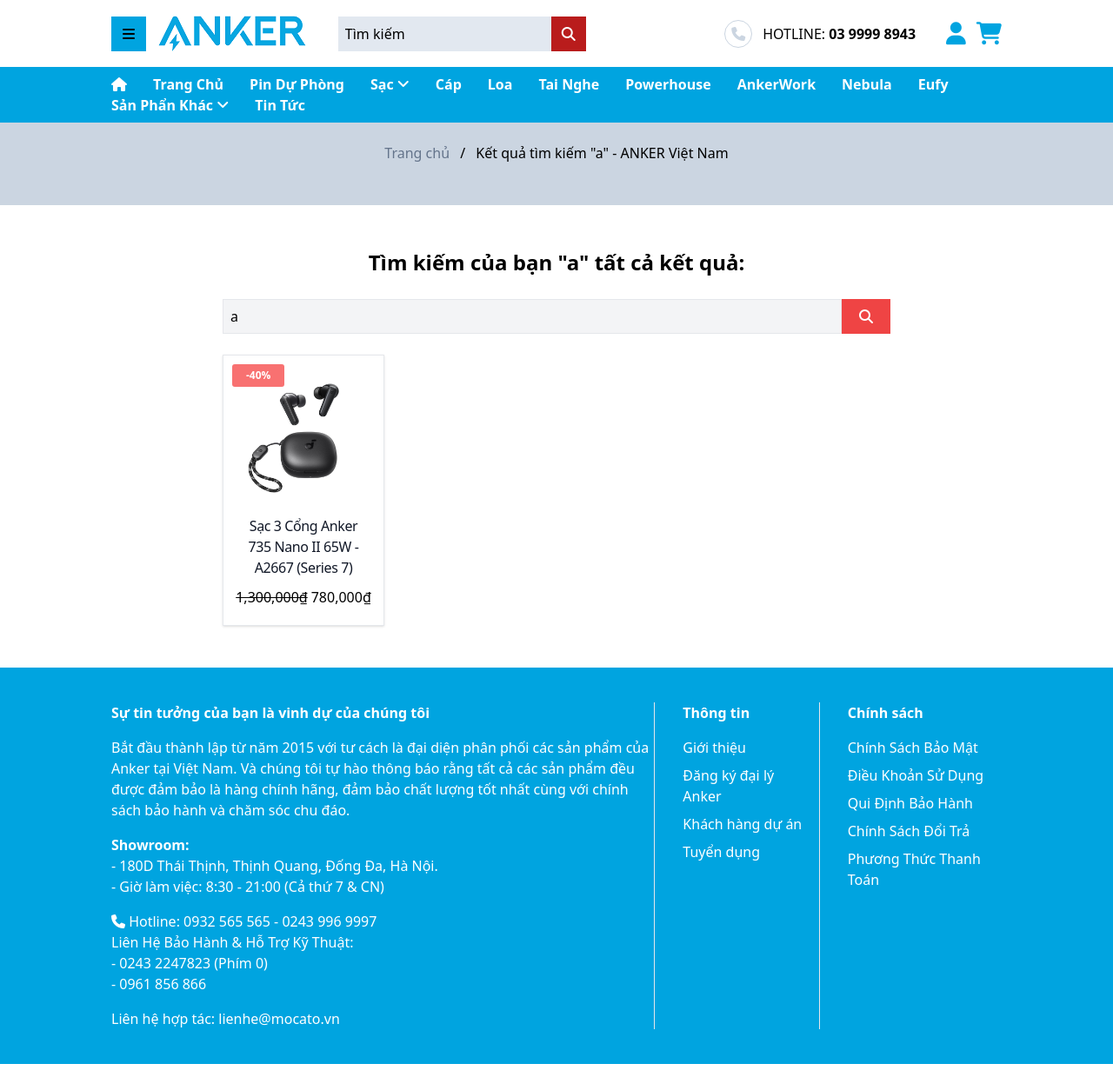
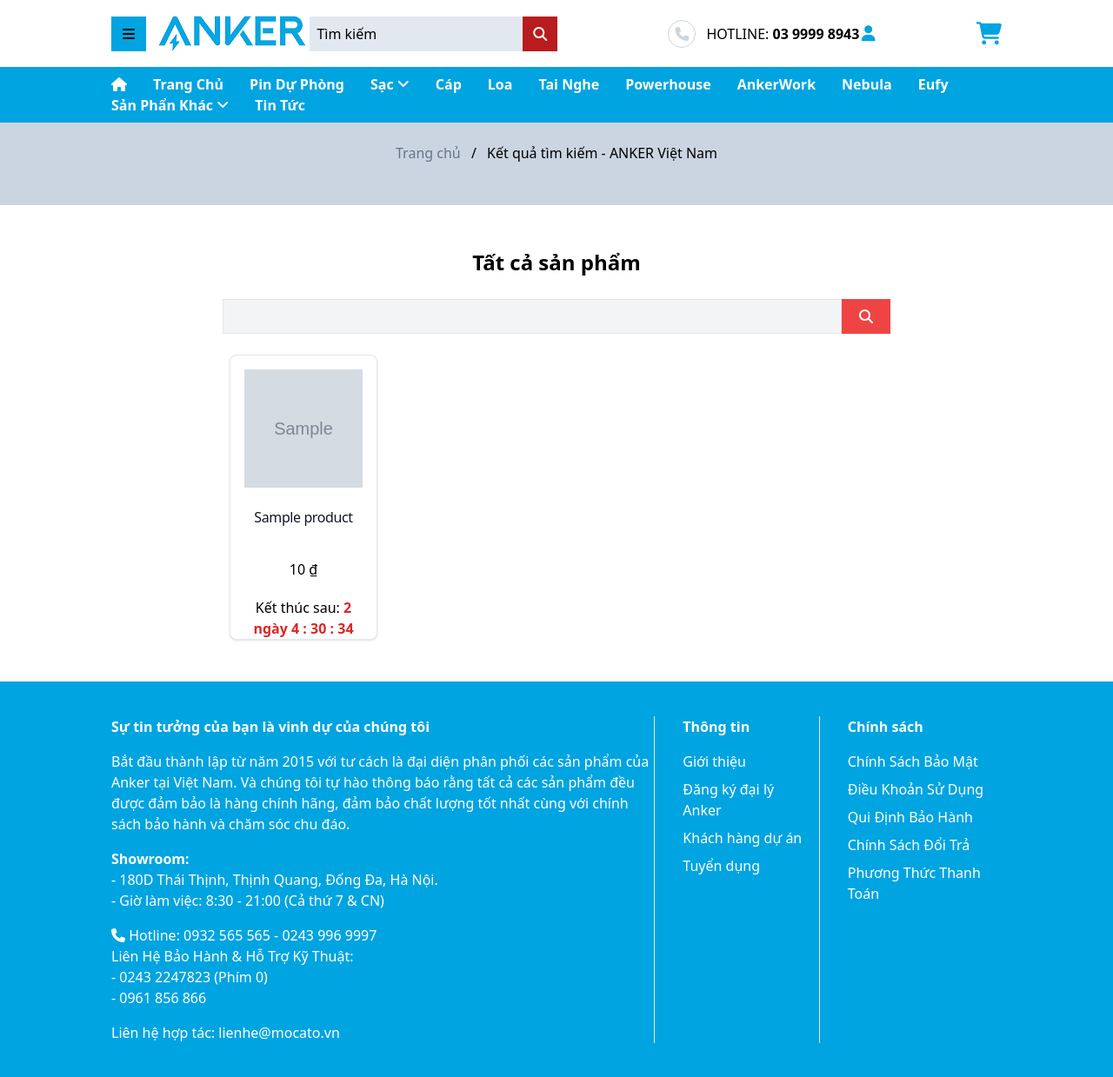
Before and after one commit to Doanhaiduy/AnkerShop_php_opensource, a PHP site: page /php/pages/search.php in a window 1280 px wide. Shown: the top 1239 px of the page at 87% size. Run offline with PHP 8.4, Linux system fonts and the light colour scheme; tables that the repository leaves empty or names only in its code hold one stand-in row (values such as "Sample post"); grey boxes marked "Sample" are stand-in pictures; some libraries are stand-ins or nearby versions.

Commit message:
feat: Implement a search page with a get method

```diff
--- a/php/controllers/Product.php
+++ b/php/controllers/Product.php
@@ -68,7 +68,7 @@
         $products = array();
         if ($result->num_rows > 0) {
             while ($row = $result->fetch_assoc()) {
-                $product = new Product($row['id'], $row['name'], $row['price'], $row['description'], $row['category_id'], $row['product_image'], $row['stock'], $row['discount']);
+                $product = new Product($row['id'], $row['name'], $row['price'], $row['description'], $row['category_id'], $row['product_image'], $row['stock']);
                 array_push($products, $product);
             }
         }
--- a/php/layout/header.php
+++ b/php/layout/header.php
@@ -24,7 +24,8 @@
             <?php echo BASE_URL; ?>
             "><img src="./assets//imgs/logo.webp" alt=""></a>
         </div>
-        <form action="/search.html" class="w-[40%]">
+        <form class="w-[40%]"
+            action="<?php echo BASE_URL . 'php/pages/search.php' ?>" method="get">
             <input type="text"
                 class="bg-slate-200 h-[40px] w-[60%] px-2 outline-none placeholder:text-black"
                 placeholder="Tìm kiếm" name="search">
@@ -47,8 +48,6 @@
                     <input type="submit" name="logout" value="Đăng Xuất">
                 </form>';
                 } else {
-
-
                     echo '<div class="w-full"><i class="fa-solid fa-user "></i></div>';
                     echo '<div class="absolute bg-white p-2 group-hover:block hidden w-full rounded-[8px]">';
                     echo '<a class="w-full" href="' . BASE_URL . 'php/pages/login.php">Đăng Nhập</a> <br>';
--- a/php/pages/cart.php
+++ b/php/pages/cart.php
@@ -9,6 +9,7 @@
 
 $cart = new CartController($conn);
 $userId = $_SESSION['user']['id'];
+$cartId = $_SESSION['user']['cart_id'];
 
 
 $cartProduct = $cart->getCartProducts($userId);
@@ -106,10 +107,8 @@
             </thead>
             <tbody>
                 <?php
-                $totalPrice = 0;
                 foreach ($cartProduct as $product) {
                     $productDetails = $productController->getProductById($product->getProduct());
-                    $totalPrice += $productDetails->getPrice() * $product->getQuantity();
                     cartItem($product->getId(), $productDetails->getName(), $productDetails->getPrice(), $productDetails->getImage(), $product->getQuantity());
                 } ?>
 
@@ -123,7 +122,7 @@
                     class="bg-gray-100 outline-none p-2"></textarea>
             </div>
             <div class="text-right">
-                <p class="">Tổng <strong class="text-[24px]"><?php echo $totalPrice ?>₫</strong></p>
+                <p class="">Tổng <strong class="text-[24px]"><?php echo $cart->getTotalPrice($cartId) ?>₫</strong></p>
                 <p class="my-2 italic text-[14px]">Giao hàng & tính thuế khi bán hàng
                 </p>
                 <div class="text-[14px]">
--- a/php/pages/search.php
+++ b/php/pages/search.php
@@ -1,3 +1,18 @@
+<?php
+require '../controllers/Product.php';
+require '../config/db.php';
+require '../utils/component.php';
+
+$productService = new ProductController($conn);
+$products = $productService->getAllProducts();
+
+
+if (isset($_GET['search'])) {
+    $search = $_GET['search'];
+    $products = $productService->getProductsBySearch($search);
+}
+?>
+
 <!DOCTYPE html>
 <html lang="en">
 
@@ -26,102 +41,41 @@
 <body>
     <!-- Layout -->
     <!-- Header -->
-    <div class="fixed top-0 left-0 right-0 bg-white z-10">
-        <div class="px-[10vw] flex justify-between items-center py-4">
-            <div class="flex items-center gap-3">
-                <div
-                    class="w-[40px] h-[40px] bg-primary flex items-center justify-center">
-                    <i class="fa-solid fa-bars"></i>
-                </div>
-                <a href="/"><img src="./assets//imgs/logo.webp" alt=""></a>
-            </div>
-            <form action="/search.html" class="w-[40%]">
-                <input type="text"
-                    class="bg-slate-200 h-[40px] w-[60%] px-2 outline-none placeholder:text-black"
-                    placeholder="Tìm kiếm">
-                <button
-                    class="bg-red-700 w-[40px] cursor-pointer ml-[-5px] h-[40px] text-[#fff]"><i
-                        class="fa-solid fa-magnifying-glass"></i></button>
-            </form>
-            <div class="flex items-center gap-3">
-                <div
-                    class="w-8 h-8 border-[1px] border-slate-300 text-slate-300  rounded-full flex items-center justify-center">
-                    <i class="fa-solid fa-phone"></i>
-                </div>
-                <p>HOTLINE: <strong>03 9999 8943</strong></p>
-            </div>
-            <div class="flex items-center gap-3">
-                <div class="text-primary text-[26px]">
-                    <i class="fa-solid fa-user"></i>
-                </div>
-                <div class="text-primary text-[26px]">
-                    <i class="fa-solid fa-cart-shopping"></i>
-                </div>
-            </div>
-        </div>
-        <!-- Menu -->
-        <div
-            class="px-[10vw] flex gap-x-[30px] items-center flex-wrap py-2 bg-primary text-white font-bold ">
-            <a href=""><i class="fa-solid fa-house"></i></a>
-            <a href="">Trang Chủ</i></a>
-            <a href="">Pin Dự Phòng</i></a>
-            <a href="">Sạc</i> <i class="fa-solid fa-angle-down"></i></a>
-            <a href="">Cáp</i></a>
-            <a href="">Loa</i></a>
-            <a href="">Tai Nghe</i></a>
-            <a href="">Powerhouse</i></a>
-            <a href="">AnkerWork</i></a>
-            <a href="">Nebula</i></a>
-            <a href="">Eufy</i></a>
-            <a href="">Sản Phẩn Khác</i> <i
-                    class="fa-solid fa-angle-down"></i></a>
-            <a href="">Tin Tức</i></a>
-        </div>
-    </div>
-    <!-- Test dev -->
+
+    <?php include '../layout/header.php'; ?>
 
     <!-- /search -->
     <!-- Path -->
     <div class="py-12 bg-slate-300 text-center mt-[116px]">
         <a class="text-slate-500 mx-2" href="/">Trang chủ</a> / <span
-            class="mx-2">Kết quả tìm kiếm "a" - ANKER Việt Nam</span>
+            class="mx-2">Kết quả tìm kiếm
+            <?php echo isset($search) ? 'cho từ khóa "' . $search . '"' : ''; ?>
+            - ANKER Việt Nam</span>
     </div>
 
     <div class="px-[20vw] my-12">
-        <h2 class="text-center font-bold text-[24px]">Tìm kiếm của bạn "a" tất
-            cả kết quả:</h2>
-        <div class="my-6 flex items-center justify-center">
+        <h2 class="text-center font-bold text-[24px]">
+            <?php
+            if (isset($search) && $search != '') {
+                echo count($products) . " kết quả tìm kiếm cho từ khóa \"" . $search . "\"";
+            } else {
+                echo "Tất cả sản phẩm";
+            }
+            ?>
+        </h2>
+        <form class="my-6 flex items-center justify-center" method="get">
             <input type="text"
-                class="p-2 bg-gray-100 w-full h-[40px] outline-none border"
-                value="a">
-            <button class="bg-red-500 font-semibold text-white h-[40px] px-5"><i
+                class="p-2 bg-gray-100 w-full h-[40px] outline-none border" name="search"
+                value="<?php echo isset($search) ? $search : ''; ?>" />
+            <button class="bg-red-500 font-semibold text-white h-[40px] px-5" type="submit"><i
                     class="fa-solid fa-magnifying-glass"></i></button>
-        </div>
+        </form>
         <div class="grid grid-cols-4 mt-3 gap-2">
-            <div class=" bg-white border border-gray-200 shadow ">
-                <a href="./detail.html" class="relative group">
-                    <img class="p-4 rounded-t-lg"
-                        src="./assets/imgs/index/Product/pro_2.webp"
-                        alt="product image" />
-                    <span
-                        class="absolute top-[10px] left-[10px] px-4 text-[12px] py-1 bg-red-400 rounded-[3px] font-bold text-white">-40%</span>
-                    <span
-                        class="absolute top-[50%] translate-y-[-50%] text-center left-[50%] translate-x-[-50%] px-4 py-1 bg-red-400 text-[16px] font-bold text-white hidden group-hover:block">MUA
-                        NHANH</span>
-                </a>
-                <div class="px-5 pb-5">
-                    <a href="#">
-                        <h5 class=" tracking-tight text-gray-900 text-center">
-                            Sạc 3 Cổng Anker 735 Nano II 65W - A2667 (Series 7)
-                        </h5>
-                    </a>
-                    <p
-                        class="flex items-center mt-2.5 gap-1 justify-center font-medium">
-                        <span class="line-through">1,300,000₫</span>
-                        <span>780,000₫</span>
-                    </p>
-                </div>
-            </div>
+            <?php
+            foreach ($products as $product) {
+                productItem($product->getId(), $product->getName(), $product->getPrice(), $product->getImage());
+            }
+            ?>
         </div>
     </div>
 
--- a/php/utils/component.php
+++ b/php/utils/component.php
@@ -8,8 +8,6 @@
         <img class=\"p-4 rounded-t-lg w-full aspect-square\"
             src=\"$productimg\"
             alt=\"$productname\" />
-        <span
-            class=\"absolute top-[10px] left-[10px] px-4 text-[12px] py-1 bg-red-400 rounded-[3px] font-bold text-white\">-40%</span>
         <span
             class=\"absolute top-[50%] translate-y-[-50%] left-[50%] translate-x-[-50%] px-4 py-1 text-center bg-red-400 text-[16px] font-bold text-white hidden group-hover:block\">MUA NHANH</span>
     </button>
```
